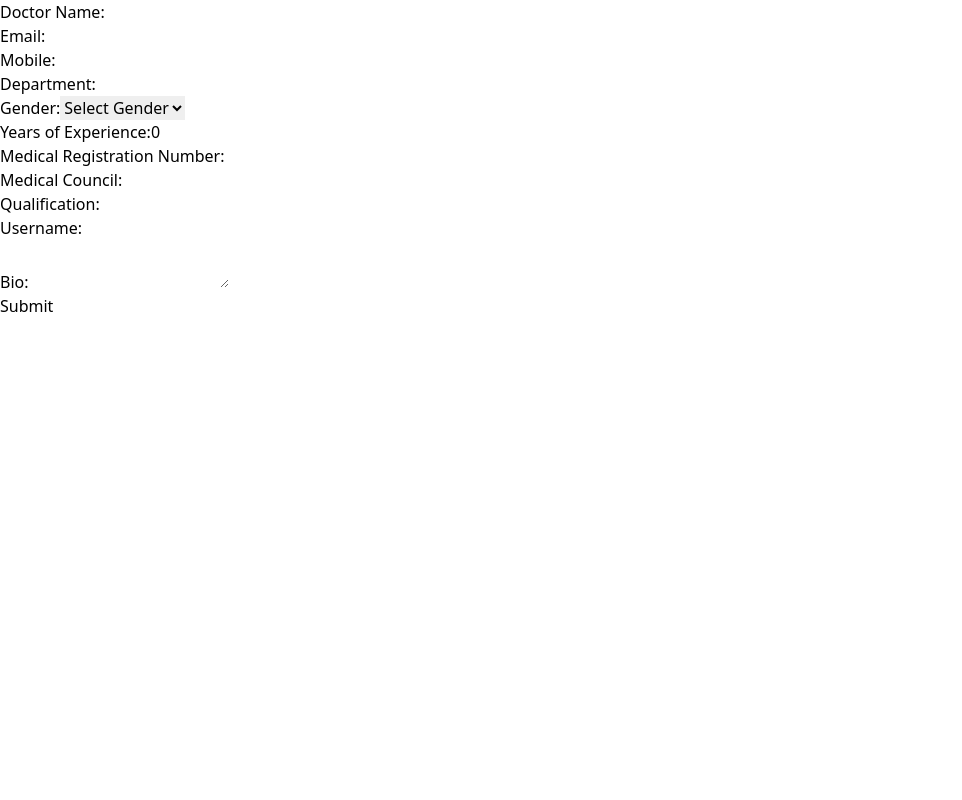
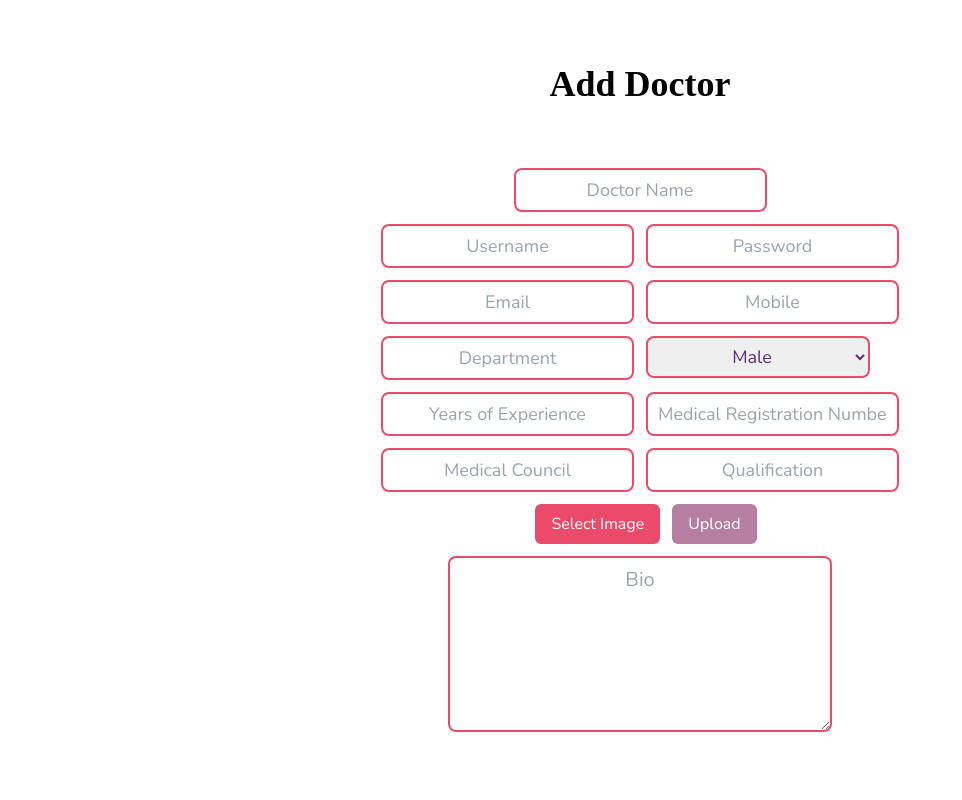
Before and after one commit to garbhagudi/next-appointment-center, a Next.js app: page /settings/edit/add-doctor in a window 1280 px wide. Shown: the top 800 px of the page, without its empty margins (0-962 px from the left). Built offline with nearby package versions, Linux system fonts and the light colour scheme; a web font is replaced by a local one.

Commit message:
minor change

```diff
--- a/src/pages/_app.tsx
+++ b/src/pages/_app.tsx
@@ -7,7 +7,7 @@ export default function App({ Component, pageProps }: AppProps) {
   return (
     <div>
       {/* <Header /> */}
-      <main className='h-[100vh]'>
+      <main className=''>
         <Component {...pageProps} />
       </main>
       <Footer />
--- a/src/pages/settings/edit/add-doctor.tsx
+++ b/src/pages/settings/edit/add-doctor.tsx
@@ -1,5 +1,4 @@
-import React from "react";
-import { Formik, Field, Form, ErrorMessage } from "formik";
+import React, { useState, ChangeEvent } from 'react';
 
 interface FormValues {
   doctorName: string;
@@ -7,140 +6,302 @@ interface FormValues {
   mobile: string;
   department: string;
   gender: string;
-  yearsOfExperience: number;
+  yearsOfExperience: string;
   registrationNumber: string;
   medicalCouncil: string;
   qualification: string;
   username: string;
   bio: string;
+  image: string;
+  password: string;
 }
 
 const initialValues: FormValues = {
-  doctorName: "",
-  email: "",
-  mobile: "",
-  department: "",
-  gender: "",
-  yearsOfExperience: 0,
-  registrationNumber: "",
-  medicalCouncil: "",
-  qualification: "",
-  username: "",
-  bio: "",
+  doctorName: '',
+  email: '',
+  mobile: '',
+  department: '',
+  gender: '',
+  yearsOfExperience: '',
+  registrationNumber: '',
+  medicalCouncil: '',
+  qualification: '',
+  username: '',
+  bio: '',
+  image: '',
+  password: '',
 };
 
-const validateForm = (values: FormValues) => {
-  const errors: Partial<FormValues> = {};
+const DoctorForm: React.FC = () => {
+  const [values, setValues] = useState<FormValues>(initialValues);
+  const [errors, setErrors] = useState<Partial<FormValues>>({});
+  const [selectedImage, setSelectedImage] = useState<File | null>(null);
 
-  // Add validation logic for each field
+  const handleChange = (
+    e: React.ChangeEvent<
+      HTMLInputElement | HTMLTextAreaElement | HTMLSelectElement
+    >,
+  ) => {
+    const { name, value } = e.target;
+    setValues((prevValues) => ({
+      ...prevValues,
+      [name]: value,
+    }));
+  };
+
+  const handleImageChange = (e: ChangeEvent<HTMLInputElement>) => {
+    if (e.target.files && e.target.files.length > 0) {
+      const file = e.target.files[0];
+      setSelectedImage(file);
+    }
+  };
+
+  const handleImageUpload = () => {
+    if (selectedImage) {
+      console.log('Selected image:', selectedImage);
+      // Add code to upload the image to a server or cloud storage
+    }
+  };
+
+  const handleSubmit = (e: React.FormEvent) => {
+    e.preventDefault();
+    const validationErrors: Partial<FormValues> = validateForm(values);
+
+    if (Object.keys(validationErrors).length === 0) {
+      console.log(values); // Handle form submission
+      setValues(initialValues); // Reset form values
+      setErrors({}); // Reset errors
+    } else {
+      setErrors(validationErrors); // Set validation errors
+    }
+  };
+
+  const validateForm = (values: FormValues): Partial<FormValues> => {
+    const validationErrors: Partial<FormValues> = {};
+
     if (!values.doctorName) {
-    errors.doctorName = "Doctor name is required";
+      validationErrors.doctorName = 'Doctor name is required';
     }
     if (!values.email) {
-    errors.email = "Email is required";
+      validationErrors.email = 'Email is required';
     }
     // Add more validation rules for other fields
 
-  return errors;
+    return validationErrors;
   };
 
-const handleSubmit = (values: FormValues) => {
-  // Handle form submission
-  console.log(values);
-};
+  return (
+    <div>
+      <h2 className='text-3xl lg:text-4xl text-center py-10 lg:py-16 font-heading font-bold'>
+        Add Doctor
+      </h2>
+      <form
+        onSubmit={handleSubmit}
+        className='max-w-4xl mx-auto flex flex-col items-center justify-center space-y-3 px-3 font-content'
+      >
+        <div>
+          <input
+            type='text'
+            id='doctorName'
+            className='text-lg text-center px-2.5 py-1.5 rounded-lg block border-2 border-brandPink text-brandPurpleDark focus:outline-none focus:border-brandPurpleDark'
+            name='doctorName'
+            placeholder='Doctor Name'
+            value={values.doctorName}
+            onChange={handleChange}
+          />
+          {errors.doctorName && <div>{errors.doctorName}</div>}
+        </div>
 
-const DoctorForm: React.FC = () => {
-  return (
-    <Formik
-      initialValues={initialValues}
-      validate={validateForm}
-      onSubmit={handleSubmit}
+        <div className='grid lg:grid-cols-2 gap-3'>
+          <div>
+            <input
+              type='text'
+              id='username'
+              placeholder='Username'
+              className='text-lg text-center px-2.5 py-1.5 rounded-lg block border-2 border-brandPink text-brandPurpleDark focus:outline-none focus:border-brandPurpleDark'
+              name='username'
+              value={values.username}
+              onChange={handleChange}
+            />
+            {errors.username && <div>{errors.username}</div>}
+          </div>
+          <div>
+            <input
+              type='password'
+              id='password'
+              placeholder='Password'
+              value={values.password}
+              onChange={handleChange}
+              className='text-lg text-center px-2.5 py-1.5 rounded-lg block border-2 border-brandPink text-brandPurpleDark focus:outline-none focus:border-brandPurpleDark'
+            />
+          </div>
+        </div>
+
+        <div className='grid lg:grid-cols-2 gap-3'>
+          <div>
+            <input
+              type='email'
+              id='email'
+              placeholder='Email'
+              className='text-lg text-center px-2.5 py-1.5 rounded-lg block border-2 border-brandPink text-brandPurpleDark focus:outline-none focus:border-brandPurpleDark'
+              name='email'
+              value={values.email}
+              onChange={handleChange}
+            />
+            {errors.email && <div>{errors.email}</div>}
+          </div>
+          <div>
+            <input
+              type='text'
+              id='mobile'
+              placeholder='Mobile'
+              name='mobile'
+              className='text-lg text-center px-2.5 py-1.5 rounded-lg block border-2 border-brandPink text-brandPurpleDark focus:outline-none focus:border-brandPurpleDark'
+              value={values.mobile}
+              onChange={handleChange}
+            />
+            {errors.mobile && <div>{errors.mobile}</div>}
+          </div>
+        </div>
+
+        <div className='grid lg:grid-cols-2 gap-3'>
+          <div>
+            <input
+              type='text'
+              id='department'
+              placeholder='Department'
+              className='text-lg text-center px-2.5 py-1.5 rounded-lg block border-2 border-brandPink text-brandPurpleDark focus:outline-none focus:border-brandPurpleDark'
+              name='department'
+              value={values.department}
+              onChange={handleChange}
+            />
+            {errors.department && <div>{errors.department}</div>}
+          </div>
+          <div className='w-full'>
+            <select
+              id='gender'
+              name='gender'
+              className='text-lg w-56 text-center px-2.5 py-1.5 rounded-lg block border-2 border-brandPink text-brandPurpleDark focus:outline-none focus:border-brandPurpleDark'
+              value={values.gender}
+              onChange={handleChange}
             >
-      <Form>
+              <option value='male'>Male</option>
+              <option value='female'>Female</option>
+              <option value='other'>Other</option>
+            </select>
+            {errors.gender && <div>{errors.gender}</div>}
+          </div>
+        </div>
+
+        <div className='grid lg:grid-cols-2 gap-3'>
           <div>
-          <label htmlFor="doctorName">Doctor Name:</label>
-          <Field type="text" id="doctorName" name="doctorName" />
-          <ErrorMessage name="doctorName" component="div" />
+            <input
+              type='text'
+              id='yearsOfExperience'
+              placeholder='Years of Experience'
+              name='yearsOfExperience'
+              className='text-lg text-center px-2.5 py-1.5 rounded-lg block border-2 border-brandPink text-brandPurpleDark focus:outline-none focus:border-brandPurpleDark'
+              value={values.yearsOfExperience}
+              onChange={handleChange}
+            />
+            {errors.yearsOfExperience && <div>{errors.yearsOfExperience}</div>}
+          </div>
+          <div>
+            <input
+              type='text'
+              id='registrationNumber'
+              name='registrationNumber'
+              placeholder='Medical Registration Number'
+              className='text-lg text-center px-2.5 py-1.5 rounded-lg block border-2 border-brandPink text-brandPurpleDark focus:outline-none focus:border-brandPurpleDark'
+              value={values.registrationNumber}
+              onChange={handleChange}
+            />
+            {errors.registrationNumber && (
+              <div>{errors.registrationNumber}</div>
+            )}
+          </div>
+        </div>
+
+        <div className='grid lg:grid-cols-2 gap-3'>
+          <div>
+            <input
+              type='text'
+              id='medicalCouncil'
+              name='medicalCouncil'
+              placeholder='Medical Council'
+              className='text-lg text-center px-2.5 py-1.5 rounded-lg block border-2 border-brandPink text-brandPurpleDark focus:outline-none focus:border-brandPurpleDark'
+              value={values.medicalCouncil}
+              onChange={handleChange}
+            />
+            {errors.medicalCouncil && <div>{errors.medicalCouncil}</div>}
+          </div>
+          <div>
+            <input
+              type='text'
+              id='qualification'
+              name='qualification'
+              placeholder='Qualification'
+              className='text-lg text-center px-2.5 py-1.5 rounded-lg block border-2 border-brandPink text-brandPurpleDark focus:outline-none focus:border-brandPurpleDark'
+              value={values.qualification}
+              onChange={handleChange}
+            />
+            {errors.qualification && <div>{errors.qualification}</div>}
+          </div>
+        </div>
+
+        <div className='flex justify-center items-center space-x-3'>
+          <input
+            type='file'
+            accept='image/*'
+            onChange={handleImageChange}
+            className='hidden'
+            id='image-upload-input'
+          />
+          <label
+            htmlFor='image-upload-input'
+            className='px-4 py-2 bg-brandPink text-white rounded-md cursor-pointer'
+          >
+            Select Image
+          </label>
+          <button
+            onClick={handleImageUpload}
+            className='px-4 py-2 bg-brandPurpleDark text-white rounded-md disabled:bg-brandPurple'
+            disabled={!selectedImage}
+          >
+            Upload
+          </button>
+          {selectedImage && (
+            <div className='mt-4'>
+              <img
+                src={URL.createObjectURL(selectedImage)}
+                alt='Selected'
+                className='w-48 h-auto rounded-md'
+              />
+            </div>
+          )}
         </div>
 
         <div>
-          <label htmlFor="email">Email:</label>
-          <Field type="email" id="email" name="email" />
-          <ErrorMessage name="email" component="div" />
+          <textarea
+            id='bio'
+            name='bio'
+            placeholder='Bio'
+            className='text-xl lg:w-96 lg:h-44 text-center px-3 py-2 rounded-lg block border-2 border-brandPink text-brandPurpleDark focus:outline-none focus:border-brandPurpleDark'
+            value={values.bio}
+            onChange={handleChange}
+          />
+          {errors.bio && <div>{errors.bio}</div>}
         </div>
-
-        <div>
-          <label htmlFor="mobile">Mobile:</label>
-          <Field type="text" id="mobile" name="mobile" />
-          <ErrorMessage name="mobile" component="div" />
+        <div className='py-16'>
+          <button
+            type='submit'
+            className='text-lg text-center px-5 py-2 rounded-lg block border-2 border-brandPink bg-brandPink hover:bg-brandPink4 text-white font-semibold focus:outline-none focus:border-brandPurpleDark'
+          >
+            Submit
+          </button>
         </div>
-
-        <div>
-          <label htmlFor="department">Department:</label>
-          <Field type="text" id="department" name="department" />
-          <ErrorMessage name="department" component="div" />
+      </form>
     </div>
-
-        <div>
-          <label htmlFor="gender">Gender:</label>
-          <Field as="select" id="gender" name="gender">
-            <option value="">Select Gender</option>
-            <option value="male">Male</option>
-            <option value="female">Female</option>
-            <option value="other">Other</option>
-          </Field>
-          <ErrorMessage name="gender" component="div" />
-        </div>
-
-        <div>
-          <label htmlFor="yearsOfExperience">Years of Experience:</label>
-          <Field
-            type="number"
-            id="yearsOfExperience"
-            name="yearsOfExperience"
-          />
-          <ErrorMessage name="yearsOfExperience" component="div" />
-        </div>
-
-        <div>
-          <label htmlFor="registrationNumber">
-            Medical Registration Number:
-          </label>
-          <Field
-            type="text"
-            id="registrationNumber"
-            name="registrationNumber"
-          />
-          <ErrorMessage name="registrationNumber" component="div" />
-        </div>
-
-        <div>
-          <label htmlFor="medicalCouncil">Medical Council:</label>
-          <Field type="text" id="medicalCouncil" name="medicalCouncil" />
-          <ErrorMessage name="medicalCouncil" component="div" />
-        </div>
-
-        <div>
-          <label htmlFor="qualification">Qualification:</label>
-          <Field type="text" id="qualification" name="qualification" />
-          <ErrorMessage name="qualification" component="div" />
-        </div>
-
-        <div>
-          <label htmlFor="username">Username:</label>
-          <Field type="text" id="username" name="username" />
-          <ErrorMessage name="username" component="div" />
-        </div>
-
-        <div>
-          <label htmlFor="bio">Bio:</label>
-          <Field as="textarea" id="bio" name="bio" />
-          <ErrorMessage name="bio" component="div" />
-        </div>
-
-        <button type="submit">Submit</button>
-      </Form>
-    </Formik>
   );
 };
 
--- a/src/pages/settings/index.tsx
+++ b/src/pages/settings/index.tsx
@@ -1,4 +1,4 @@
-import React from "react";
+import React from 'react';
 
 const Settings = () => {
   return <div>Settings</div>;
```
Also changed, not shown: src/pages/settings/edit/add-user.tsx (+54 -54 lines), src/routes/Appointment_DB.router.tsx (deleted, +0 -91 lines), src/routes/Department_DB.router.tsx (deleted, +0 -11 lines), src/routes/Doctor_DB.router.tsx (deleted, +0 -11 lines), src/routes/Leads_DB.router.tsx (deleted, +0 -11 lines), src/routes/Location_DB.router.tsx (deleted, +0 -11 lines), src/routes/Patient_DB.router.tsx (deleted, +0 -11 lines), src/routes/User_DB.router.tsx (deleted, +0 -11 lines). Lines whose indentation alone changed are shown as unchanged.
